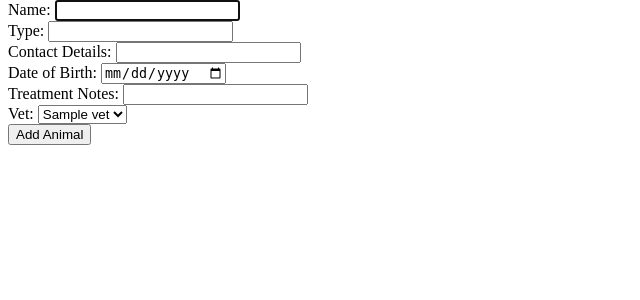
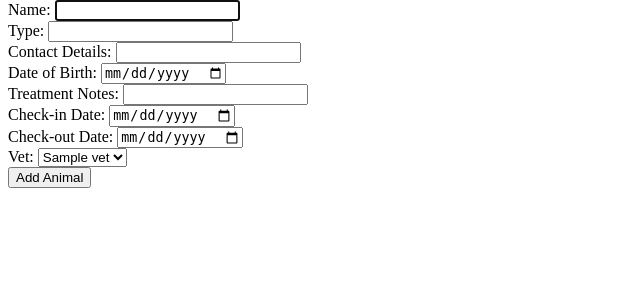
Before and after one commit to kcaj21/Python_Project_Vet_v2, a Flask app: page /animals/add in a window 1280 px wide. Shown: the part 88-388 px from the top of the page, without its empty margins (0-640 px from the left). Run offline with Flask 3, Linux system fonts and the light colour scheme; a database or web service that is not in the repository returns one stand-in record (values such as "Sample title"); some libraries are stand-ins or nearby versions.

Commit message:
started css

```diff
--- a/controllers/animals_controller.py
+++ b/controllers/animals_controller.py
@@ -22,10 +22,12 @@ def add_animal():
     contact_details = request.form["contact_details"]
     date_of_birth = request.form["date_of_birth"]
     treatment_notes = request.form["treatment_notes"]
+    check_in_date = request.form["check_in_date"]
+    check_out_date = request.form["check_out_date"]
     vet_id = request.form["vet_id"]
 
     vet = vet_repository.select(vet_id)
-    animal = Animal(name, type, contact_details, date_of_birth, treatment_notes, vet)
+    animal = Animal(name, type, contact_details, date_of_birth, treatment_notes, check_in_date, check_out_date, vet)
 
     animal_repository.add_animal(animal)
     return redirect ("/animals")
@@ -48,10 +50,12 @@ def update_animal(id):
     contact_details = request.form["contact_details"]
     date_of_birth = request.form["date_of_birth"]
     treatment_notes = request.form["treatment_notes"]
+    check_in_date = request.form["check_in_date"]
+    check_out_date = request.form["check_out_date"]
     vet_id = request.form["vet_id"]
 
     vet = vet_repository.select(vet_id)
-    animal = Animal(name, type, contact_details, date_of_birth, treatment_notes, vet, id)
+    animal = Animal(name, type, contact_details, date_of_birth, treatment_notes, check_in_date, check_out_date, vet, id)
 
     animal_repository.update(animal)
     return redirect ("/animals")
--- a/models/animal.py
+++ b/models/animal.py
@@ -1,10 +1,12 @@
 class Animal:
 
-    def __init__(self, name, type, contact_details, date_of_birth, treatment_notes, vet, id = None):
+    def __init__(self, name, type, contact_details, date_of_birth, treatment_notes, check_in_date, check_out_date, vet, id = None):
         self.name = name
         self.date_of_birth = date_of_birth
         self.type = type
         self.contact_details = contact_details
         self.treatment_notes = treatment_notes
+        self.check_in_date = check_in_date
+        self.check_out_date = check_out_date
         self.vet = vet
         self.id = id
--- a/static/style.css
+++ b/static/style.css
@@ -0,0 +1,13 @@
+@font-face {
+    font-family: 'Urban Decay';
+    src: url('fonts/urban-decay.ttf') format('truetype');
+    font-weight: normal;
+    font-style: normal;
+
+}
+
+.home_title {
+
+    font-family: 'Urban Decay', sans-serif;
+    color: #2BAE66;
+}
--- a/templates/animals/add.html
+++ b/templates/animals/add.html
@@ -29,6 +29,16 @@
 </div>
 
 <div>
+    <label for="check_in_date">Check-in Date:</label>
+    <input type="date" id="check_in_date" name="check_in_date" required>
+</div>
+
+<div>
+    <label for="check_out_date">Check-out Date:</label>
+    <input type="date" id="check_out_date" name="check_out_date" required>
+</div>
+
+<div>
     <label for="vet">Vet:</label>
     <select id="vet" name="vet_id">
         {% for vet in all_vets %}
--- a/templates/animals/show.html
+++ b/templates/animals/show.html
@@ -8,12 +8,14 @@
     <p>Owner Contact Number: {{animal.contact_details}}</p>
     <p>Date of Birth: {{animal.date_of_birth}}</p>
     <p>Treatment Notes: {{animal.treatment_notes}}</p>
+    <p>Check-in Date: {{animal.check_in_date}}</p>
+    <p>Check-out Date: {{animal.check_out_date}}</p>
     <p>Vet: {{animal.vet.name}}</p>
     <p><a href="/animals/{{animal.id}}/update">Update</a></p>
 </div>
 
 <form class="delete_animal" action="/animals/{{animal.id}}/delete" method="post">
-    <button class="delete_btn"><i class="fa fa-sign-out" style="color:rgb(22, 179, 108)"></i> Check-out</button>
+    <button class="delete_btn"><i class="fa fa-sign-out" style="color:rgb(195, 29, 29)"></i> Delete</button>
 </form>
 
 {% endblock %}
--- a/templates/index.html
+++ b/templates/index.html
@@ -1,5 +1,6 @@
 {% extends "base.html" %}
 {% block content %}
 
+<h1 class="home_title"> THE D4WG POUND</h1>
 
 {% endblock %}
```
Also changed, not shown: repositories/animal_repository.py (+6 -6 lines), templates/animals/update.html (+11 -0 lines), fonts/urban_decay.ttf (added).
